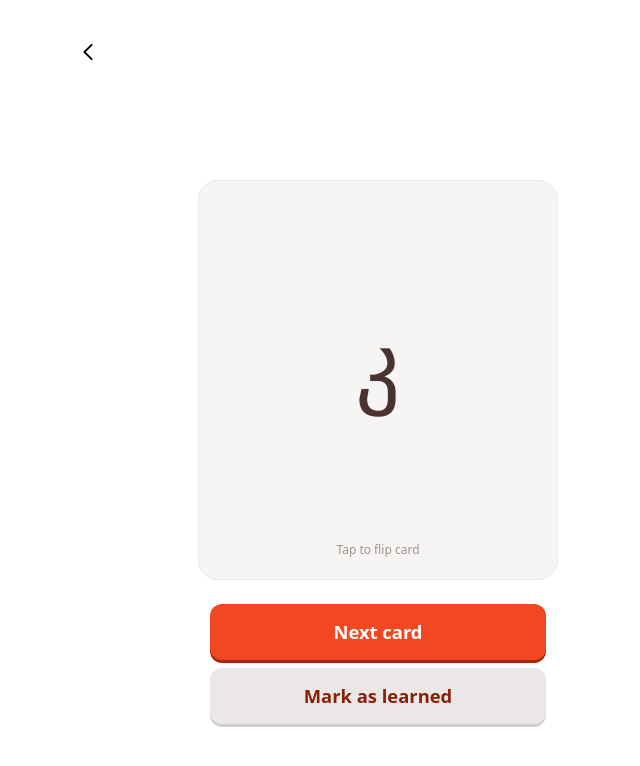
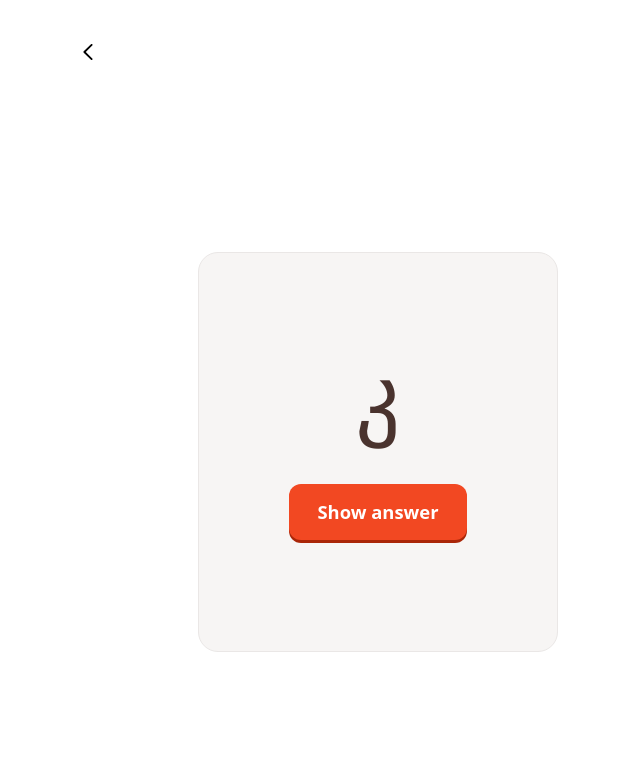
Before and after one commit to almazbisenbaev/tbilingo, a Next.js app: page /alphabet in a window 1280 px wide. Both pictures are taken after a click on the button "Start learning". Shown: the top 766 px of the page, without its empty margins (262-902 px from the left). Built offline with nearby package versions, Linux system fonts and the light colour scheme.

Commit message:
Redesigned flashcard to remove flip and use reveal button instead

```diff
--- a/src/app/(courses)/alphabet/page.tsx
+++ b/src/app/(courses)/alphabet/page.tsx
@@ -234,17 +234,6 @@ export default function AlphabetCourse() {
                                                     onLearned={() => markAsLearned(item.id, index, document.querySelectorAll('.slider-slide')[index] as HTMLElement)}
                                                 />
 
-                                                <div className='slider-slide-actions'>
-                                                    <button
-                                                        className='btn btn-block btn-primary'
-                                                        onClick={event => {markAsToReview(item.id, index, event.currentTarget.closest('.slider-slide') as HTMLElement)}}
-                                                    >Next card</button>
-                                                    <button
-                                                        className='btn btn-block'
-                                                        onClick={event => {markAsLearned(item.id, index, event.currentTarget.closest('.slider-slide') as HTMLElement)}}
-                                                    >Mark as learned</button>
-                                                </div>
-
                                             </div>
                                         </div>;
                             })}
--- a/src/components/Flashcard.css
+++ b/src/components/Flashcard.css
@@ -4,9 +4,6 @@
   max-width: 80vw;
   height: 440px;
   max-height: 50vh;
-  perspective: 1000px;
-
-  transition: 0.2s;
 }
 
 .flashcard-inner {
@@ -14,12 +11,6 @@
   width: 100%;
   height: 100%;
   text-align: center;
-  transition: transform 0.6s;
-  transform-style: preserve-3d;
-}
-
-.flashcard-flipped .flashcard-inner {
-  transform: rotateY(180deg);
 }
 
 .flashcard-front,
@@ -27,36 +18,23 @@
   background-color: #F7F5F4;
   border: 1px solid #EAE7E6;
   border-radius: 20px;
-
   padding: 24px;
-
-  position: absolute;
   width: 100%;
   height: 100%;
-  -webkit-backface-visibility: hidden;
-  backface-visibility: hidden;
-
-  transition: 0.4s;
-}
-
-.flashcard-front {
   display: flex;
   align-items: center;
   justify-content: center;
   flex-direction: column;
   gap: 24px;
+}
+
+.flashcard-front {
   padding-bottom: 60px;
 }
 
 .flashcard-back {
-
-  display: flex;
-  align-items: center;
-  justify-content: center;
-  flex-direction: column;
-  gap: 24px;
-
-  transform: rotateY(180deg);
+  justify-content: flex-start;
+  padding-top: 40px;
 }
 
 .flashcard-character {
@@ -67,22 +45,11 @@
   font-family: var(--font-noto-serif-georgian);
 }
 
-.flashcard-tap-hint {
-  text-align: center;
-  position: absolute;
-  bottom: 20px;
-  right: 0;
-  left: 0;
-  font-size: 0.75rem;
-  opacity: 0.5;
-}
-
 .flashcard-name {
   font-size: 28px;
   font-weight: normal;
   color: #000;
 }
-
 
 .flashcard-pronunciation {
   font-size: 20px;
@@ -94,7 +61,6 @@
   color: #000;
 }
 
-
 .flashcard-audio {
   margin-right: auto;
   margin-left: auto;
@@ -102,3 +68,11 @@
   width: 240px;
   max-width: 100%;
 }
+
+.flashcard-actions {
+  margin-top: auto;
+  width: 100%;
+  display: flex;
+  flex-direction: column;
+  gap: 12px;
+}
--- a/src/components/Flashcard.tsx
+++ b/src/components/Flashcard.tsx
@@ -3,25 +3,22 @@ import { FlashcardProps } from '@/types';
 import './Flashcard.css';
 
 const Flashcard: React.FC<FlashcardProps> = ({ letter, onNext, onLearned }) => {
-  const [isFlipped, setIsFlipped] = useState<boolean>(false);
-
-  const classNames: string[] = ['flashcard'];
-
-  if (isFlipped) {
-    classNames.push('flashcard-flipped');
-  }
+  const [showAnswer, setShowAnswer] = useState<boolean>(false);
 
   return (
-    <div
-      className={classNames.join(' ')}
-      onClick={() => setIsFlipped(!isFlipped)}
-    >
+    <div className="flashcard">
       <div className="flashcard-inner">
+        {!showAnswer ? (
           <div className="flashcard-front">
             <div className='flashcard-character'>{letter.character}</div>
-          <div className='flashcard-tap-hint'>Tap to flip card</div>
+            <button
+              className="btn btn-primary"
+              onClick={() => setShowAnswer(true)}
+            >
+              Show answer
+            </button>
           </div>
-
+        ) : (
           <div className="flashcard-back">
             <div className='flashcard-name'>{letter.name}</div>
             <div className='flashcard-pronunciation'>
@@ -37,7 +34,22 @@ const Flashcard: React.FC<FlashcardProps> = ({ letter, onNext, onLearned }) => {
                 Your browser does not support the audio element.
               </audio>
             </div>
+            <div className="flashcard-actions">
+              <button
+                className="btn btn-block btn-primary"
+                onClick={onNext}
+              >
+                Next card
+              </button>
+              <button
+                className="btn btn-block"
+                onClick={onLearned}
+              >
+                Mark as learned
+              </button>
             </div>
+          </div>
+        )}
       </div>
     </div>
   );
```
Lines whose indentation alone changed are shown as unchanged.
